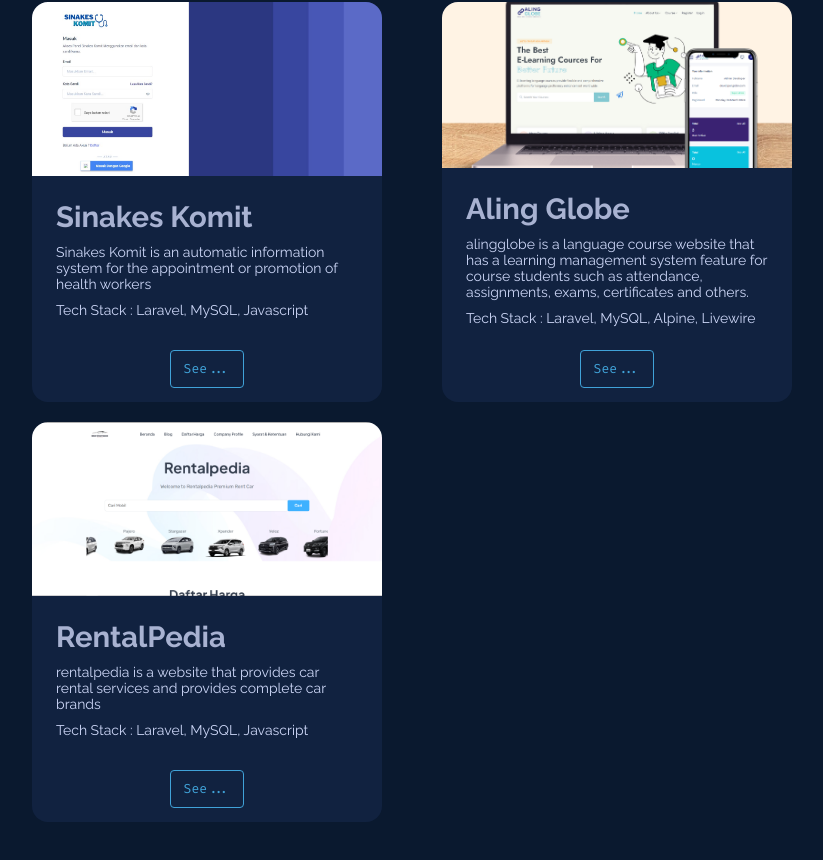
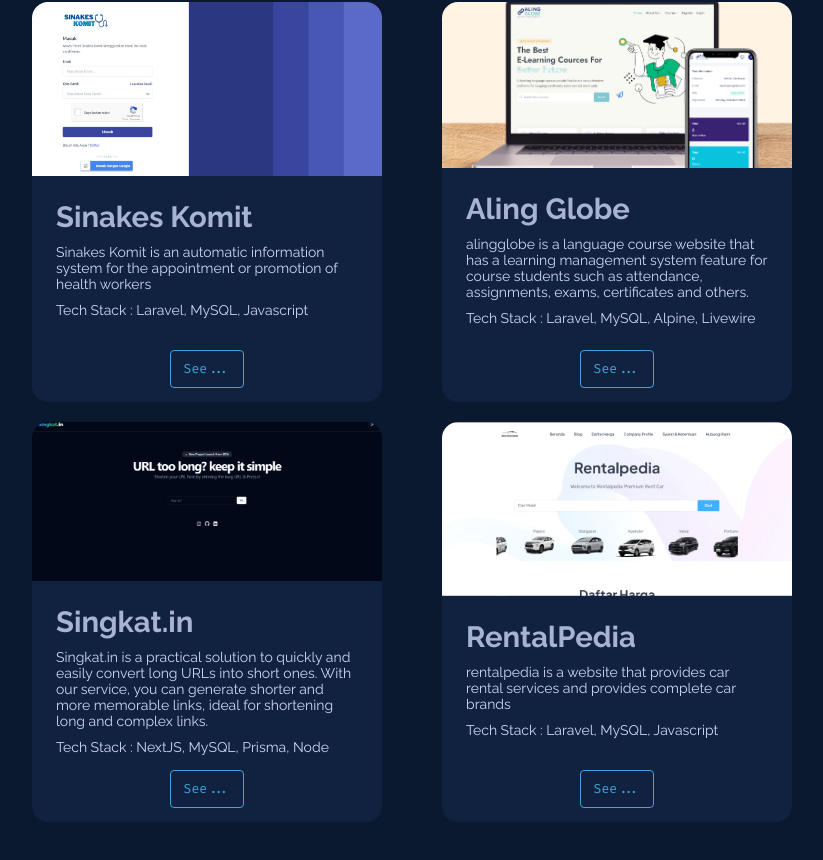
Before and after one commit to RizkyZaki/my.old, a Next.js app: page /archive in a window 1280 px wide. Shown: the part 3779-4639 px from the top of the page, without its empty margins (208-1031 px from the left). Built offline with nearby package versions, Linux system fonts and the light colour scheme.

Commit message:
:sparkles:

```diff
--- a/src/libs/projectData.ts
+++ b/src/libs/projectData.ts
@@ -238,7 +238,7 @@ const otherProjectsData: ProjectData[] = [
     },
   },
   {
-    image: "/img/aling.png",
+    image: "/img/aling.PNG",
     projectName: "Aling Globe",
     projectLink: "https://alingglobe.com",
     projectDescription:
@@ -250,7 +250,19 @@ const otherProjectsData: ProjectData[] = [
     },
   },
   {
-    image: "/img/rental.png",
+    image: "/img/singkat.PNG",
+    projectName: "Singkat.in",
+    projectLink: "https://singkat.in",
+    projectDescription:
+      "Singkat.in is a practical solution to quickly and easily convert long URLs into short ones. With our service, you can generate shorter and more memorable links, ideal for shortening long and complex links.",
+    projectTech: ["NextJS", "MySQL", "Prisma", "Node"],
+    projectExternalLinks: {
+      github: "",
+      externalLink: "https://singkat.in",
+    },
+  },
+  {
+    image: "/img/rental.PNG",
     projectName: "RentalPedia",
     projectLink: "https://rentalmobil.marspedia.id",
     projectDescription:
```
Also changed, not shown: public/img/singkat.PNG (added).
